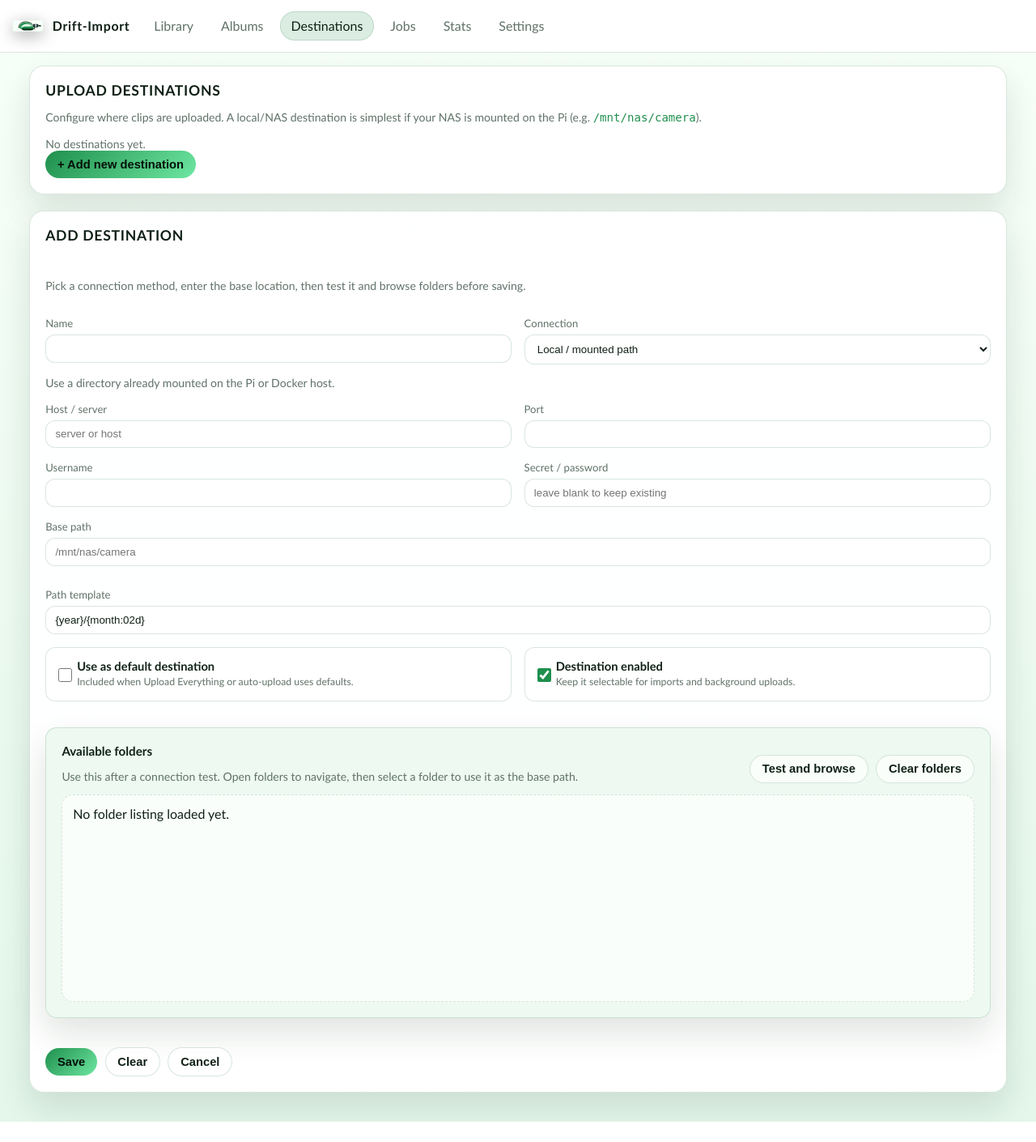
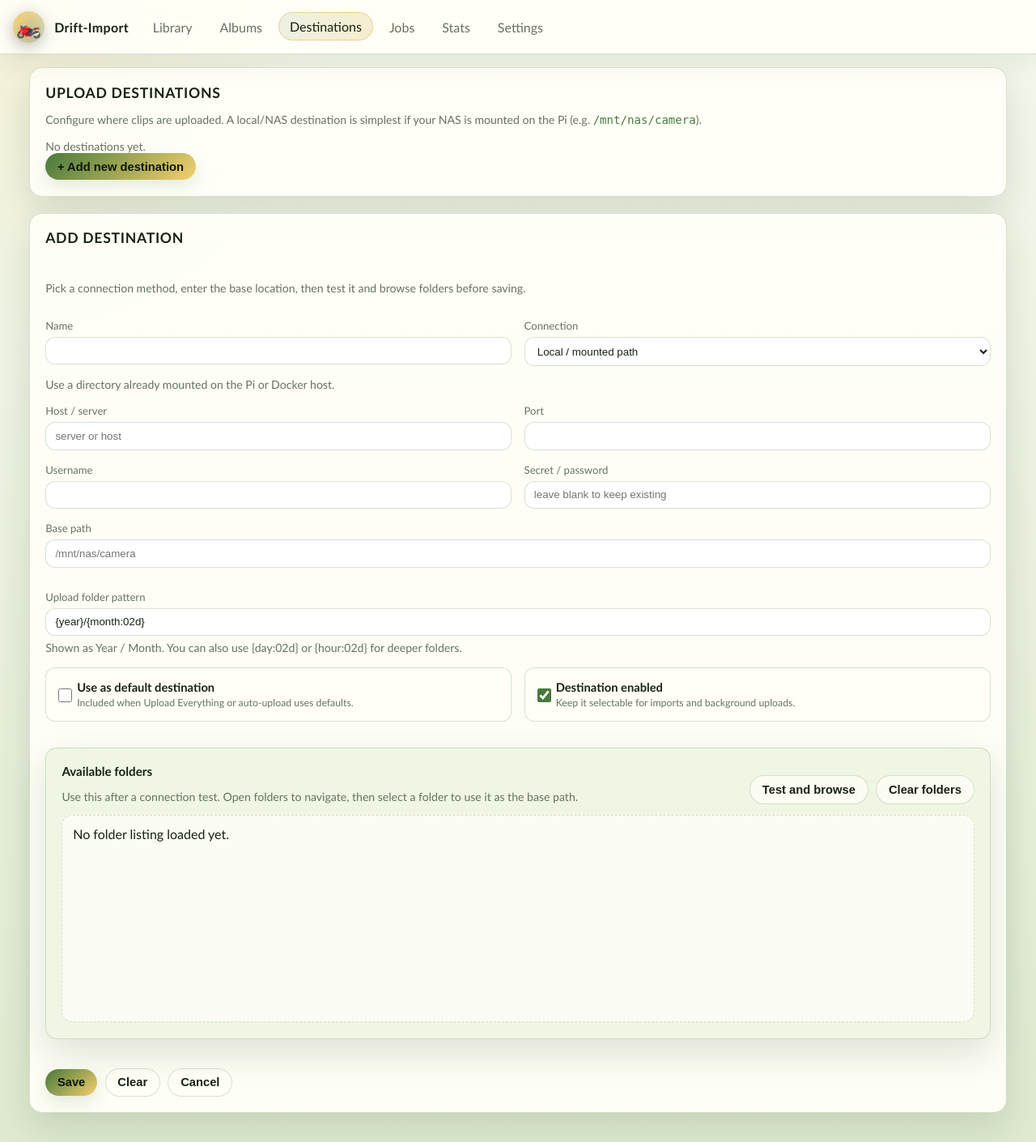
Before and after one commit to Eddi1337/Drift-Importer, a FastAPI app: page /destinations in a window 1280 px wide. Shown: the whole page at 81% size. Before the commit the page ends 1385 px from the top, so only its background shows below. Run offline with FastAPI, Linux system fonts and the light colour scheme; data that the repository does not hold is empty; some libraries are stand-ins or nearby versions.

Commit message:
Improve library uploads and destination selection

```diff
--- a/app/static/app.js
+++ b/app/static/app.js
@@ -30,6 +30,8 @@ const appState = {
   cameraFileSelection: new Set(),
   currentDcimPath: "",
   lastDeviceSignature: "",
+  lastMediaSignature: "",
+  lastRecentUploadSignature: "",
   jobPollStarted: false,
   galleryPollers: [],
   jobsPoller: null,
@@ -63,6 +65,36 @@ function fmtDur(s) {
   const m = Math.floor(s / 60);
   const x = Math.round(s % 60);
   return `${m}:${String(x).padStart(2, "0")}`;
+}
+
+function fmtMonthYear(year, month) {
+  const date = new Date(Number(year), Number(month) - 1, 1);
+  return date.toLocaleDateString(undefined, { month: "long", year: "numeric" });
+}
+
+function fmtDateTime(value) {
+  if (!value) return "";
+  const date = new Date(value);
+  if (Number.isNaN(date.getTime())) return String(value).slice(0, 16).replace("T", " ");
+  return date.toLocaleString(undefined, {
+    year: "numeric",
+    month: "short",
+    day: "numeric",
+    hour: "2-digit",
+    minute: "2-digit",
+  });
+}
+
+function humanTemplate(template) {
+  return (template || "{year}/{month:02d}")
+    .replaceAll("{year}", "Year")
+    .replaceAll("{month:02d}", "Month")
+    .replaceAll("{month}", "Month")
+    .replaceAll("{day:02d}", "Day")
+    .replaceAll("{day}", "Day")
+    .replaceAll("{hour:02d}", "Hour")
+    .replaceAll("{hour}", "Hour")
+    .replaceAll("/", " / ");
 }
 
 function esc(value) {
@@ -166,12 +198,15 @@ function renderDeviceDefaults() {
 async function initGallery() {
   ensureGlobalJobPolling();
   await loadSettings();
-  await Promise.all([refreshDevices(), loadFilters(), loadMedia()]);
+  await Promise.all([refreshDevices(), loadFilters(), loadMedia(), loadRecentUploads()]);
   appState.galleryPollers.forEach(clearInterval);
   appState.galleryPollers = [
     setInterval(refreshDevices, 5000),
     setInterval(() => {
-      if (!document.hidden) loadMedia();
+      if (!document.hidden) {
+        loadMedia();
+        loadRecentUploads();
+      }
     }, 7000),
   ];
 }
@@ -338,7 +373,7 @@ async function loadFilters() {
     months.forEach(m => {
       const o = document.createElement("option");
       o.value = `${m.year}-${m.month}`;
-      o.textContent = `${m.year}-${String(m.month).padStart(2, "0")} (${m.count})`;
+      o.textContent = `${fmtMonthYear(m.year, m.month)} (${m.count})`;
       mf.append(o);
     });
   }
@@ -356,7 +391,7 @@ async function loadFilters() {
 async function loadMedia() {
   const grid = document.getElementById("grid");
   if (!grid) return;
-  grid.textContent = "Loading…";
+  if (!mediaCache.length && !grid.children.length) grid.textContent = "Loading…";
   const p = new URLSearchParams();
   const mv = document.getElementById("monthFilter")?.value;
   if (mv) {
@@ -368,11 +403,31 @@ async function loadMedia() {
   const st = document.getElementById("statusFilter")?.value;
   if (tag) p.set("tag", tag);
   if (st) p.set("status", st);
-  mediaCache = await api.get("/api/media?" + p.toString());
+  const nextMedia = await api.get("/api/media?" + p.toString());
+  const signature = JSON.stringify(nextMedia.map(m => ({
+    id: m.id,
+    filename: m.filename,
+    capture_time: m.capture_time,
+    thumbnail: m.has_thumb,
+    uploads: (m.uploads || []).map(u => [
+      u.destination_id,
+      u.status,
+      u.bytes_uploaded,
+      u.total_bytes,
+      u.remote_path,
+      u.uploaded_at,
+    ]),
+    tags: m.tags,
+  })));
+  mediaCache = nextMedia;
+  if (signature === appState.lastMediaSignature) {
+    updateSelCount();
+    return;
+  }
+  appState.lastMediaSignature = signature;
   // Verified-uploaded clips live in their own section so the library only
   // shows clips that still need attention. "Verified" = an upload that the
   // backend reported as fully done (not merely attempted/failed).
-  const uploaded = mediaCache.filter(isVerifiedUploaded);
   const library = mediaCache.filter(m => !isVerifiedUploaded(m));
   grid.innerHTML = "";
   if (!library.length) {
@@ -380,12 +435,26 @@ async function loadMedia() {
   } else {
     library.forEach(m => grid.append(renderCard(m)));
   }
-  renderUploaded(uploaded);
   updateSelCount();
 }
 
 function isVerifiedUploaded(m) {
   return (m.uploads || []).some(u => u.status === "done");
+}
+
+async function loadRecentUploads() {
+  const rows = await api.get("/api/recent-uploads?limit=24&days=7");
+  const signature = JSON.stringify(rows.map(r => [
+    r.id,
+    r.status,
+    r.uploaded_at,
+    r.remote_path,
+    r.destination_name,
+    r.media?.has_thumb,
+  ]));
+  if (signature === appState.lastRecentUploadSignature) return;
+  appState.lastRecentUploadSignature = signature;
+  renderUploaded(rows);
 }
 
 function renderUploaded(items) {
@@ -394,9 +463,33 @@ function renderUploaded(items) {
   const count = document.getElementById("uploadedCount");
   if (!panel || !grid) return;
   panel.hidden = items.length === 0;
-  if (count) count.textContent = `${items.length} clip${items.length === 1 ? "" : "s"}`;
+  if (count) count.textContent = `${items.length} recent upload${items.length === 1 ? "" : "s"}`;
   grid.innerHTML = "";
-  items.forEach(m => grid.append(renderCard(m, { uploaded: true })));
+  items.forEach(row => grid.append(renderRecentUploadCard(row)));
+}
+
+function renderRecentUploadCard(row) {
+  const media = row.media || {};
+  const c = document.createElement("div");
+  c.className = "card uploaded-card";
+  const thumb = media.has_thumb && row.source_media_id ? `/api/media/${row.source_media_id}/thumb` : "";
+  const thumbHtml = thumb
+    ? `<img class="thumb" src="${thumb}" alt="" loading="lazy">`
+    : `<div class="thumb upload-placeholder">Uploaded</div>`;
+  c.innerHTML = `
+    ${thumbHtml}
+    <div class="meta">
+      <div class="fn" title="${esc(row.filename)}">${esc(row.filename)}</div>
+      <div class="sub">${esc(row.destination_name || `Destination ${row.destination_id}`)} · ${esc(fmtDateTime(row.uploaded_at))}</div>
+      <div class="status-row">
+        <span class="pill up-done">Uploaded</span>
+        <span class="pill" title="${esc(row.remote_path || "")}">${esc(row.remote_path || "Remote path recorded")}</span>
+      </div>
+    </div>`;
+  const thumbEl = c.querySelector(".thumb");
+  if (row.source_media_id && media.kind === "video") thumbEl.onclick = () => playVideo(row.source_media_id);
+  else if (row.source_media_id) thumbEl.onclick = () => window.open(`/api/media/${row.source_media_id}/stream`);
+  return c;
 }
 
 function renderCard(m, opts = {}) {
@@ -661,7 +754,7 @@ async function loadDestinations() {
     row.innerHTML = `
       <div class="dest-body">
         <div><b>${esc(d.name)}</b> <span class="hint">[${esc(d.type)}]${d.is_default ? " default" : ""}${d.enabled ? "" : " (disabled)"}</span></div>
-        <span class="hint">${esc(d.base_path)} → ${esc(d.path_template)}</span>
+        <span class="hint">${esc(d.base_path)} → ${esc(humanTemplate(d.path_template))}</span>
         <span class="hint">${renderDestinationStorageText(d)}</span>
         <div class="folder-window compact" id="destFolders-${d.id}">Browse to see available folders.</div>
       </div>
@@ -680,7 +773,7 @@ async function loadDestinations() {
     const browse = document.createElement("button");
     browse.className = "ghost";
     browse.textContent = "Browse";
-    browse.onclick = () => browseDestinationFolders(d.id, `destFolders-${d.id}`, "");
+    browse.onclick = () => browseDestinationFolders(d.id, `destFolders-${d.id}`, "", d);
     const edit = document.createElement("button");
     edit.className = "ghost";
     edit.textContent = "Edit";
@@ -794,7 +887,7 @@ async function browseDestinationFolders(destinationId, targetId, path = "", conf
   const target = document.getElementById(targetId);
   if (!target) return;
   target.textContent = "Loading folders…";
-  const browserConfig = destinationId ? null : (config || destForm());
+  const browserConfig = destinationId ? config : (config || destForm());
   const basePath = browserConfig?.base_path || document.getElementById("dBase")?.value.trim() || "";
   try {
     const r = destinationId
@@ -861,12 +954,22 @@ function renderFolderBrowser(targetId, folders) {
   `;
 }
 
-function applyFolderChoice(targetId, path) {
-  if (targetId !== "folderBrowser") return;
+async function applyFolderChoice(targetId, path) {
   const base = document.getElementById("dBase");
   const state = appState.folderBrowsers[targetId] || {};
-  const root = state.basePath || base.value.trim();
-  base.value = path ? appendPath(root, path) : root;
+  const root = state.basePath || base?.value.trim() || "/";
+  const pickedPath = path ? appendPath(root, path) : root;
+  state.selectedPath = path;
+  if (targetId !== "folderBrowser" && state.destinationId && state.config) {
+    const body = { ...state.config, base_path: pickedPath };
+    await api.put(`/api/destinations/${state.destinationId}`, body);
+    renderFolderBrowser(targetId, state.lastFolders || []);
+    toast(`Using ${pickedPath} for ${state.config.name}`);
+    loadDestinations();
+    return;
+  }
+  if (!base) return;
+  base.value = pickedPath;
   state.selectedPath = path;
   base.classList.add("just-set");
   setTimeout(() => base.classList.remove("just-set"), 1200);
--- a/app/static/style.css
+++ b/app/static/style.css
@@ -1,41 +1,45 @@
 :root {
-  --bg: #f7fff9;
-  --bg-accent: #e4f7ea;
-  --panel: rgba(255, 255, 255, 0.94);
+  --bg: #f5f8ed;
+  --bg-accent: #dfead0;
+  --panel: rgba(255, 255, 248, 0.92);
   --panel-strong: #ffffff;
-  --line: rgba(22, 101, 52, 0.16);
-  --fg: #102116;
-  --mut: #607268;
-  --acc: #1f8f4d;
-  --acc-2: #0f6d38;
+  --line: rgba(62, 104, 49, 0.2);
+  --fg: #172213;
+  --mut: #66725d;
+  --acc: #477a3b;
+  --acc-2: #2f5f2e;
+  --gold: #d6a329;
+  --gold-2: #f4d06f;
   --danger: #c2413a;
-  --ok: #1f8f4d;
-  --warn: #9a6b05;
-  --soft: rgba(31, 143, 77, 0.08);
-  --soft-strong: rgba(31, 143, 77, 0.16);
-  --surface: rgba(255, 255, 255, 0.72);
-  --surface-2: rgba(235, 249, 240, 0.88);
-  --shadow: 0 18px 42px rgba(16, 33, 22, 0.12);
+  --ok: #477a3b;
+  --warn: #b98512;
+  --soft: rgba(71, 122, 59, 0.1);
+  --soft-strong: rgba(214, 163, 41, 0.2);
+  --surface: rgba(255, 255, 248, 0.74);
+  --surface-2: rgba(239, 246, 226, 0.9);
+  --shadow: 0 18px 44px rgba(34, 48, 24, 0.13);
 }
 
 @media (prefers-color-scheme: dark) {
   :root {
-    --bg: #020806;
-    --bg-accent: #062014;
-    --panel: rgba(5, 22, 14, 0.94);
-    --panel-strong: #03120b;
-    --line: rgba(121, 220, 150, 0.18);
-    --fg: #e8fff0;
-    --mut: #9ab6a4;
-    --acc: #4ade80;
-    --acc-2: #1f8f4d;
+    --bg: #081007;
+    --bg-accent: #17230f;
+    --panel: rgba(17, 29, 14, 0.92);
+    --panel-strong: #111c0e;
+    --line: rgba(222, 185, 82, 0.2);
+    --fg: #f2f8e9;
+    --mut: #a9b99b;
+    --acc: #8fbd72;
+    --acc-2: #477a3b;
+    --gold: #e3b341;
+    --gold-2: #f4d06f;
     --danger: #f87171;
     --ok: #5ee08b;
     --warn: #facc15;
-    --soft: rgba(74, 222, 128, 0.1);
-    --soft-strong: rgba(74, 222, 128, 0.2);
-    --surface: rgba(3, 18, 11, 0.78);
-    --surface-2: rgba(8, 33, 20, 0.86);
+    --soft: rgba(143, 189, 114, 0.12);
+    --soft-strong: rgba(227, 179, 65, 0.18);
+    --surface: rgba(22, 35, 17, 0.78);
+    --surface-2: rgba(29, 47, 21, 0.88);
     --shadow: 0 20px 50px rgba(0, 0, 0, 0.34);
   }
 }
@@ -46,8 +50,10 @@ body {
   margin: 0;
   font-family: "Trebuchet MS", "Segoe UI", sans-serif;
   background:
+    radial-gradient(circle at top left, rgba(244, 208, 111, 0.18), transparent 26rem),
     linear-gradient(180deg, var(--bg) 0%, var(--bg-accent) 100%);
   color: var(--fg);
+  min-height: 100vh;
 }
 
 .topbar {
@@ -61,6 +67,7 @@ body {
   top: 0;
   z-index: 10;
   backdrop-filter: blur(12px);
+  box-shadow: 0 10px 30px rgba(34, 48, 24, 0.08);
 }
 
 .brand {
@@ -70,13 +77,23 @@ body {
   color: var(--fg);
   text-decoration: none;
   font-weight: 700;
-  letter-spacing: 0.04em;
+  letter-spacing: 0.02em;
 }
 
 .brand-mark {
-  width: 2.3rem;
-  height: 2.3rem;
+  display: inline-grid;
+  place-items: center;
+  width: 2.45rem;
+  height: 2.45rem;
+  border-radius: 50%;
+  background: linear-gradient(135deg, var(--gold-2), rgba(71, 122, 59, 0.22));
+  font-size: 1.55rem;
   filter: drop-shadow(0 0.35rem 0.6rem rgba(0, 0, 0, 0.35));
+  transition: transform 180ms ease, filter 180ms ease;
+}
+
+.brand:hover .brand-mark {
+  transform: rotate(-5deg) scale(1.04);
 }
 
 nav { display: flex; gap: 0.4rem; flex-wrap: wrap; }
@@ -110,9 +128,13 @@ main { padding: 1rem; max-width: 1240px; margin: 0 auto; }
   background: var(--panel);
   border: 1px solid var(--line);
   padding: 1.2rem;
-  border-radius: 18px;
+  border-radius: 16px;
   margin-bottom: 1.25rem;
   box-shadow: var(--shadow);
+}
+
+.panel, .device, .dest-row, .order-item, .live-card, .card {
+  animation: rise-in 220ms ease both;
 }
 
 .panel.inset {
@@ -129,20 +151,22 @@ h3 { font-size: 0.95rem; }
 .field-note { margin-top: -0.15rem; }
 
 button {
-  background: linear-gradient(135deg, var(--acc), #6ee7a2);
-  color: #041108;
+  background: linear-gradient(135deg, var(--acc), var(--gold-2));
+  color: #11170b;
   border: 0;
   padding: 0.55rem 0.92rem;
   border-radius: 999px;
   cursor: pointer;
   font-size: 0.92rem;
   font-weight: 700;
-  transition: transform 140ms ease, filter 140ms ease;
+  box-shadow: 0 8px 18px rgba(71, 122, 59, 0.14);
+  transition: transform 140ms ease, filter 140ms ease, box-shadow 140ms ease;
 }
 
-button:hover { filter: brightness(1.05); transform: translateY(-1px); }
+button:hover { filter: brightness(1.05); transform: translateY(-2px); box-shadow: 0 12px 22px rgba(71, 122, 59, 0.18); }
+button:active { transform: translateY(0); }
 button.danger { background: linear-gradient(135deg, #b91c1c, var(--danger)); color: #fff7f7; }
-button.ghost { background: var(--surface); color: var(--fg); border: 1px solid var(--line); }
+button.ghost { background: var(--surface); color: var(--fg); border: 1px solid var(--line); box-shadow: none; }
 
 input, select {
   background: var(--panel-strong);
--- a/app/templates/base.html
+++ b/app/templates/base.html
@@ -10,7 +10,7 @@
 <body>
   <header class="topbar">
     <a class="brand" href="/">
-      <img src="/static/logo.svg" alt="" class="brand-mark">
+      <span class="brand-mark" aria-hidden="true">🏍️</span>
       <span>Drift-Import</span>
     </a>
     <nav>
--- a/app/templates/destinations.html
+++ b/app/templates/destinations.html
@@ -36,7 +36,10 @@
       <input id="dBase" placeholder="/mnt/nas/camera  or  https://cloud/remote.php/dav/files/USER" oninput="updateBaseStatus()">
       <span id="dBaseStatus" class="base-status hint span-2"></span>
     </label>
-    <label class="span-2">Path template <input id="dTemplate" value="{year}/{month:02d}"></label>
+    <label class="span-2">Upload folder pattern
+      <input id="dTemplate" value="{year}/{month:02d}" placeholder="Year / Month">
+      <span class="hint">Shown as Year / Month. You can also use {day:02d} or {hour:02d} for deeper folders.</span>
+    </label>
     <label class="inline choice-card">
       <input type="checkbox" id="dDefault">
       <span>
--- a/app/templates/gallery.html
+++ b/app/templates/gallery.html
@@ -57,7 +57,7 @@
   <div class="row spread">
     <div>
       <h2>Uploaded</h2>
-      <p class="hint">Clips confirmed uploaded to at least one destination.</p>
+      <p class="hint">Recently confirmed uploads from the remote destination ledger.</p>
     </div>
     <span id="uploadedCount" class="hint"></span>
   </div>
```
Also changed, not shown: other parts of app/static/style.css (+42 -11 lines), app/routers/api.py (+29 -0 lines), app/tasks.py (+19 -3 lines), app/static/favicon.svg, app/static/logo.svg.
